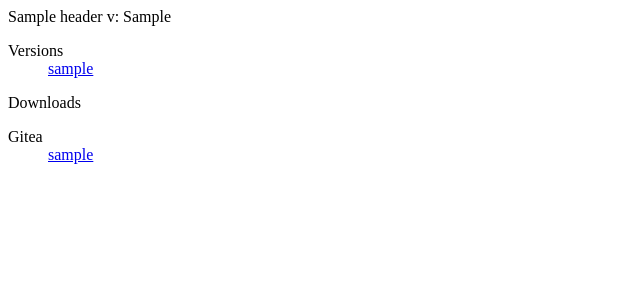
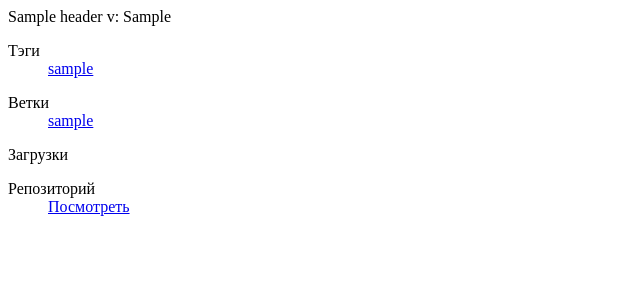
Before and after one commit to irsural/sphinx-flyout, a Python web app: template templates/versions.html in a window 1280 px wide. Shown: the top 300 px of the page, without its empty margins (0-640 px from the left). Run offline with Jinja, Linux system fonts and the light colour scheme; the template is opened without the code that fills it: most values are stand-ins (such as "Sample title", 1, 10 or a date in 2020).

Commit message:
Изменен шаблон, переведен на русский

```diff
--- a/templates/versions.html
+++ b/templates/versions.html
@@ -5,28 +5,34 @@
       <span class="fa fa-caret-down"></span>
     </span>
     <div class="rst-other-versions">
-      {% if versions %}
+      {% if tags %}
       <dl>
-        <dt>Versions</dt>
-        {% for slug, url in versions.items() %}
+        <dt>Тэги</dt>
+        {% for slug, url in tags.items() %}
+          <dd><a href="{{ url }}">{{ slug }}</a></dd>
+        {% endfor %}
+      </dl>
+      {% endif %}
+      {% if branches %}
+      <dl>
+        <dt>Ветки</dt>
+        {% for slug, url in branches.items() %}
           <dd><a href="{{ url }}">{{ slug }}</a></dd>
         {% endfor %}
       </dl>
       {% endif %}
       {% if downloads %}
       <dl>
-        <dt>Downloads</dt>
+        <dt>Загрузки</dt>
         {% for slug, url in downloads.items() %}
           <dd><a href="{{ url }}">{{ slug }}</a></dd>
         {% endfor %}
       </dl>
       {% endif %}
-      {% if gitea %}
+      {% if repository_link %}
       <dl>
-        <dt>Gitea</dt>
-        {% for slug, url in gitea.items() %}
-          <dd><a href="{{ url }}">{{ slug }}</a></dd>
-        {% endfor %}
+        <dt>Репозиторий</dt>
+          <dd><a href="{{ repository_link }}">Посмотреть</a></dd>
       </dl>
       {% endif %}
    </div>
```
